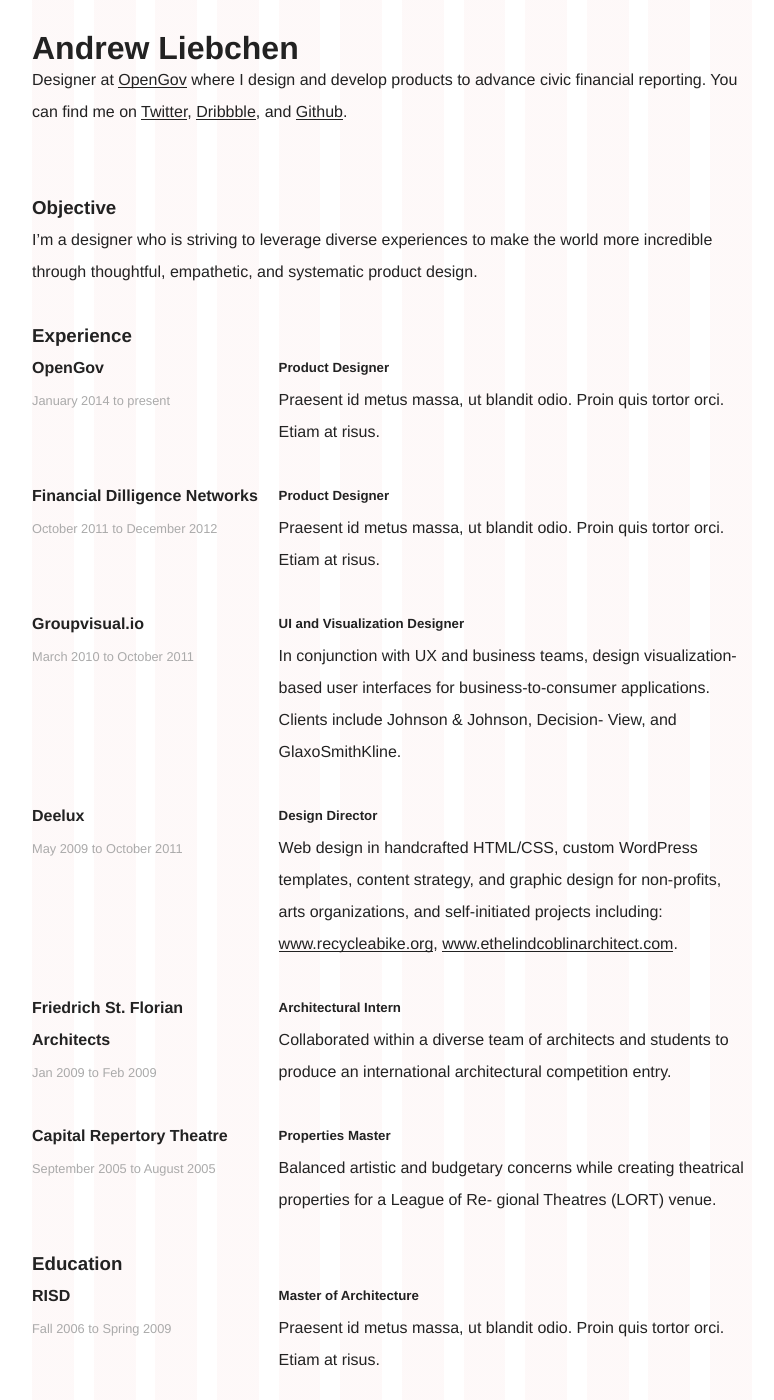
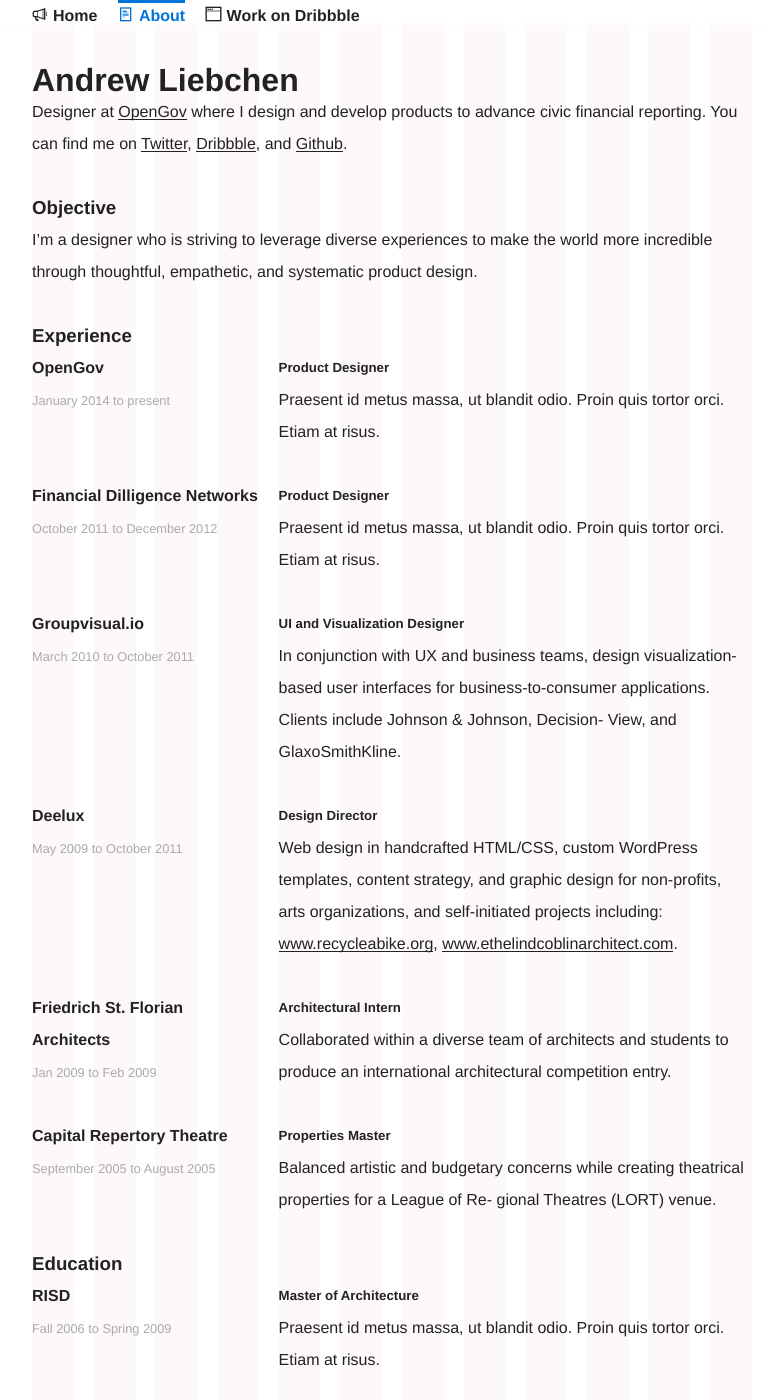
Before and after one commit to andrewliebchen/a12n, a Jekyll site: the page built from about.html, in a window 1280 px wide and 1400 px high. Shown: the whole window, without its empty margins (248-1022 px from the left). Built offline with Jekyll 4.4.1, drawn with Linux system fonts in a browser that asks for light colours; Markdown is read by kramdown in place of the engine named in the settings.

Commit message:
Navigation

```diff
--- a/_config.yml
+++ b/_config.yml
@@ -3,3 +3,8 @@
 highlighter: pygments
 baseurl: "http://andrewliebchen.github.io/a12n"
 gems: [jekyll/timeago]
+navigation:
+ - title: Home
+   url: /index.html
+ - title: About
+   url: /about.html
--- a/_layouts/default.html
+++ b/_layouts/default.html
@@ -25,6 +25,19 @@
       <p>Designer at <a href="http://www.opengov.com/" title="I work here">OpenGov</a> where I design and develop products to advance civic financial reporting. You can find me on <a href="http://www.twitter.com/andrewliebchen" title="Follow me on Twitter">Twitter</a>, <a href="http://www.dribbble.com/andrewliebchen" title="My portfolio's on Dribbble">Dribbble</a>, and <a href="http://www.github.com/andrewliebchen" title="I always code with Github">Github</a>.</p>
     </header>
 
+    <nav>
+      <div class="width-wrapper">
+        {% for link in site.navigation %}
+          {% assign current = nil %}
+          {% if page.url contains link.url %}
+            {% assign current = 'is-selected' %}
+          {% endif %}
+          <a href="{{ link.url }}" class="nav-item {{ current }}">{{ link.title }}</a>
+        {% endfor %}
+        <a href="http://dribbble.com/andrewliebchen" class="nav-item">Work on Dribbble</a>
+      </div>
+    </nav>
+
     {{ content }}
 
     <footer>
--- a/stylesheets/style.css
+++ b/stylesheets/style.css
@@ -442,6 +442,39 @@
   background-size: 100% 2em;
 }
 
+@font-face {
+  font-family: icon;
+  font-weight: normal;
+  font-style: normal;
+  src: url("../fonts/andrew-liebchencom.eot");
+  src: url("../fonts/andrew-liebchencom.eot?#iefix") format("embedded-opentype"), url("../fonts/andrew-liebchencom.woff") format("woff"), url("../fonts/andrew-liebchencom.ttf") format("truetype"), url("../fonts/andrew-liebchencom.svg#icon") format("svg");
+}
+a.nav-item:before,
+[class^="icon-"]:before {
+  font-family: "icon" !important;
+  font-style: normal !important;
+  font-weight: normal !important;
+  font-variant: normal !important;
+  text-transform: none !important;
+  speak: none;
+  line-height: 1;
+  -webkit-font-smoothing: antialiased;
+  -moz-osx-font-smoothing: grayscale;
+  position: relative;
+}
+
+.icon-blog:before, a.nav-item:nth-child(1):before {
+  content: "\e003";
+}
+
+.icon-about:before, a.nav-item:nth-child(2):before {
+  content: "\e000";
+}
+
+.icon-work:before, a.nav-item:nth-child(3):before {
+  content: "\e001";
+}
+
 html,
 body {
   font-family: "Helvetica Neue", Helvetica, Roboto, Arial, sans-serif;
@@ -546,13 +579,38 @@
 }
 
 section,
+nav,
 .post,
 footer {
   margin-bottom: 2em;
 }
 
 header {
-  padding: 2em 0 2em;
+  padding-top: 4em;
+}
+
+nav {
+  background-image: -webkit-linear-gradient( top , white 50%, transparent);
+  background-image: linear-gradient(to bottom, white 50%, transparent);
+  position: fixed;
+  top: 0;
+  right: 0;
+  left: 0;
+}
+
+a.nav-item {
+  background-image: none;
+  display: inline-block;
+  font-weight: bold;
+  margin-right: 1em;
+}
+a.nav-item.is-selected {
+  box-shadow: inset 0 3px 0 #0074d9;
+  color: #0074d9;
+}
+a.nav-item:before {
+  margin-right: 5px;
+  top: 1px;
 }
 
 footer {
```
Also changed, not shown: stylesheets/helpers/_icons.scss (added, +29 -0 lines), stylesheets/style.scss (+38 -1 lines), fonts/andrew-liebchencom.ttf (added), fonts/andrew-liebchencom.woff (added), 2 other files.
